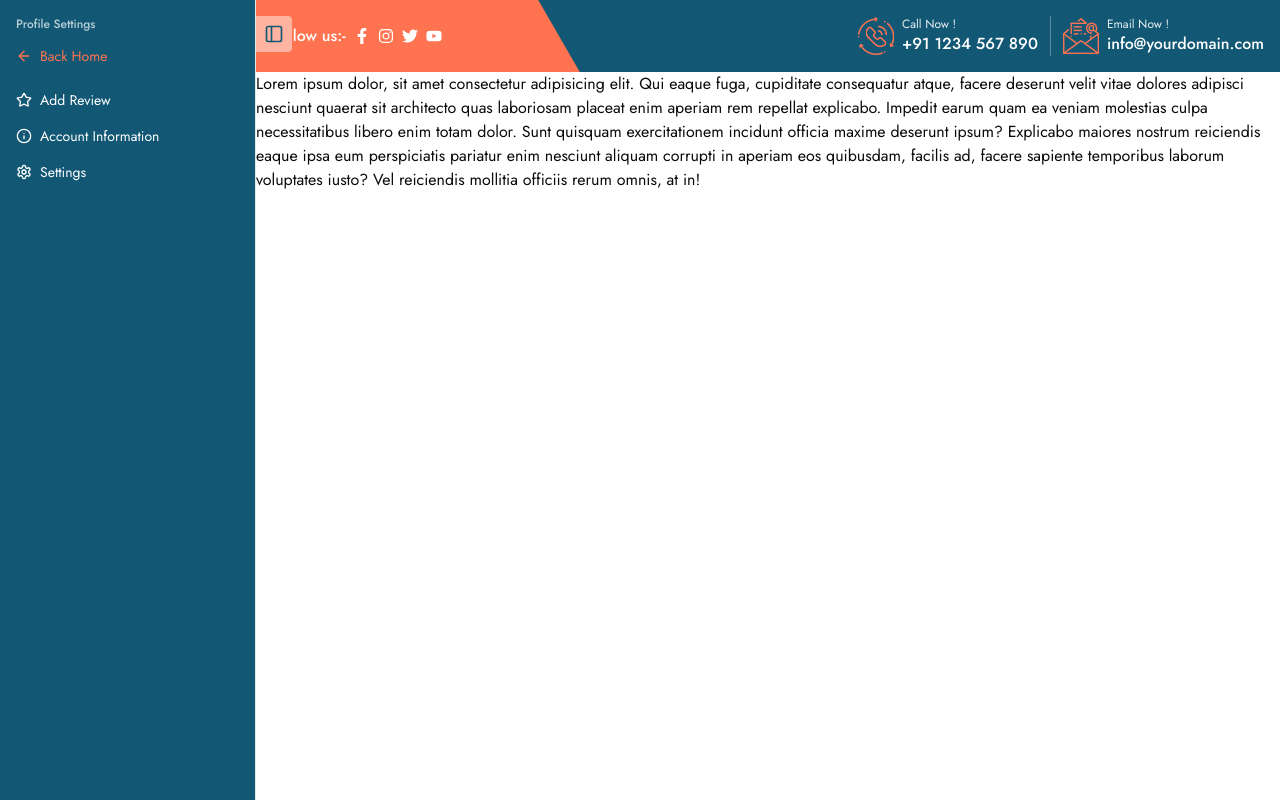
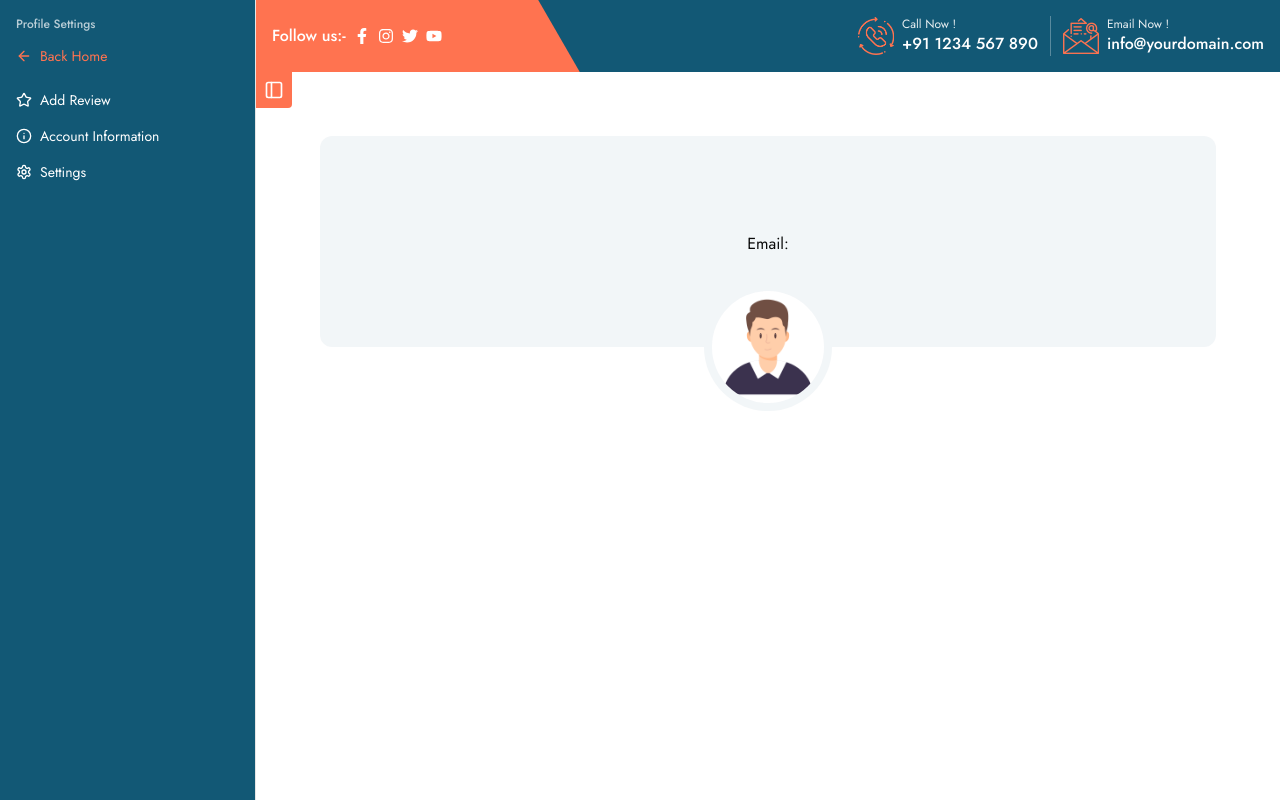
Before and after one commit to alamincoders/campus-connect, a React (Vite) app in the folder frontend/: page /profile in a window 1280 px wide. Built offline with nearby package versions, Linux system fonts and the light colour scheme; no server answers.

Commit message:
"Updated sidebar component, refactored ProfilePage to use ProfileCard, and added margin property to tailwind config"

```diff
--- /dev/null
+++ b/frontend/src/components/screens/ProfileCard.jsx
@@ -0,0 +1,27 @@
+import { useAuth } from "@/hooks/useAuth";
+import { Link } from "react-router-dom";
+
+const ProfileCard = () => {
+  const { user } = useAuth();
+  return (
+    <section className="relative mt-8 lg:mt-0">
+      <div className="bg-secondary_main/5  rounded-xl  duration-300 ease-in-out transition-all relative  h-[211px] flex items-center justify-center">
+        <div className="flex flex-col gap-1 items-center">
+          <h2 className="text-2xl font-semibold text-secondary_main-950 font-roboto">
+            {user?.displayName}
+          </h2>
+          <Link to={`mailto:${user?.email}`}>Email: {user?.email}</Link>
+        </div>
+        <div className="w-32 h-32 absolute -bottom-16 bg-white overflow-hidden  border-secondary_main/5 rounded-full border-8 ">
+          <img
+            src={user?.avatar || "/user.png"}
+            alt="user"
+            className="w-full h-full object-cover object-center"
+          />
+        </div>
+      </div>
+    </section>
+  );
+};
+
+export default ProfileCard;
--- a/frontend/src/components/ui/sidebar.jsx
+++ b/frontend/src/components/ui/sidebar.jsx
@@ -1,3 +1,4 @@
+/* eslint-disable react-refresh/only-export-components */
 import { Slot } from "@radix-ui/react-slot";
 import { cva } from "class-variance-authority";
 import { PanelLeft } from "lucide-react";
@@ -243,7 +244,7 @@ const SidebarTrigger = React.forwardRef(
         data-sidebar="trigger"
         size="icon"
         className={cn(
-          "absolute top-4 z-50 rounded-r  bg-primary_main-300 text-secondary_main hover:bg-secondary_main hover:text-white duration-300 transition-all inline-flex justify-center items-center p-2",
+          "absolute z-50 rounded-br  bg-primary_main hover:bg-secondary_main text-white duration-300 transition-all inline-flex justify-center items-center p-2",
           className
         )}
         onClick={(event) => {
@@ -607,7 +608,7 @@ const SidebarMenuSub = React.forwardRef(({ className, ...props }, ref) => (
     ref={ref}
     data-sidebar="menu-sub"
     className={cn(
-      "mx-3.5 flex min-w-0 translate-x-px flex-col gap-1 border-l border-sidebar-border px-2.5 py-0.5",
+      "mx-3.5 flex min-w-0 translate-x-px flex-col gap-1 px-2.5 py-0.5",
       "group-data-[collapsible=icon]:hidden",
       className
     )}
--- a/frontend/src/pages/ProfilePage.jsx
+++ b/frontend/src/pages/ProfilePage.jsx
@@ -1,17 +1,10 @@
+import ProfileCard from "@/components/screens/ProfileCard";
+
 const ProfilePage = () => {
   return (
-    <>
-      Lorem ipsum dolor, sit amet consectetur adipisicing elit. Qui eaque fuga,
-      cupiditate consequatur atque, facere deserunt velit vitae dolores adipisci
-      nesciunt quaerat sit architecto quas laboriosam placeat enim aperiam rem
-      repellat explicabo. Impedit earum quam ea veniam molestias culpa
-      necessitatibus libero enim totam dolor. Sunt quisquam exercitationem
-      incidunt officia maxime deserunt ipsum? Explicabo maiores nostrum
-      reiciendis eaque ipsa eum perspiciatis pariatur enim nesciunt aliquam
-      corrupti in aperiam eos quibusdam, facilis ad, facere sapiente temporibus
-      laborum voluptates iusto? Vel reiciendis mollitia officiis rerum omnis, at
-      in!
-    </>
+    <div className="p-8 lg:p-16">
+      <ProfileCard />
+    </div>
   );
 };
 
--- a/frontend/tailwind.config.js
+++ b/frontend/tailwind.config.js
@@ -100,6 +100,7 @@ export default {
   		margin: {
   			'30': '120px'
   		}
+
   	}
   },
   plugins: [
```
